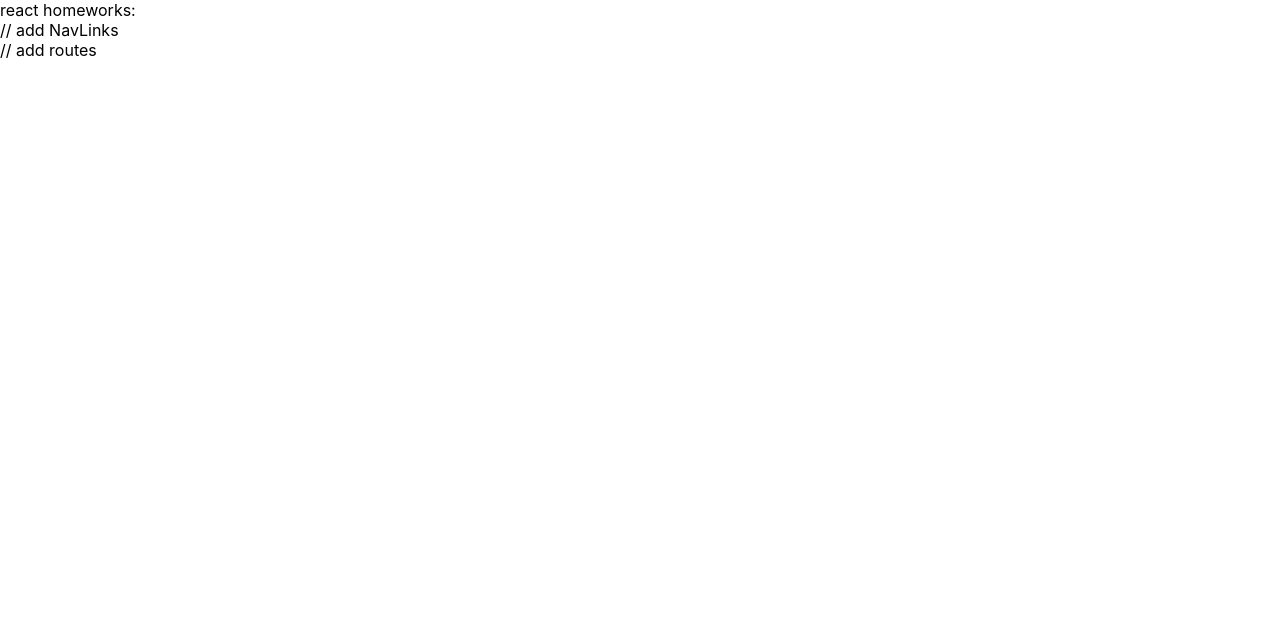
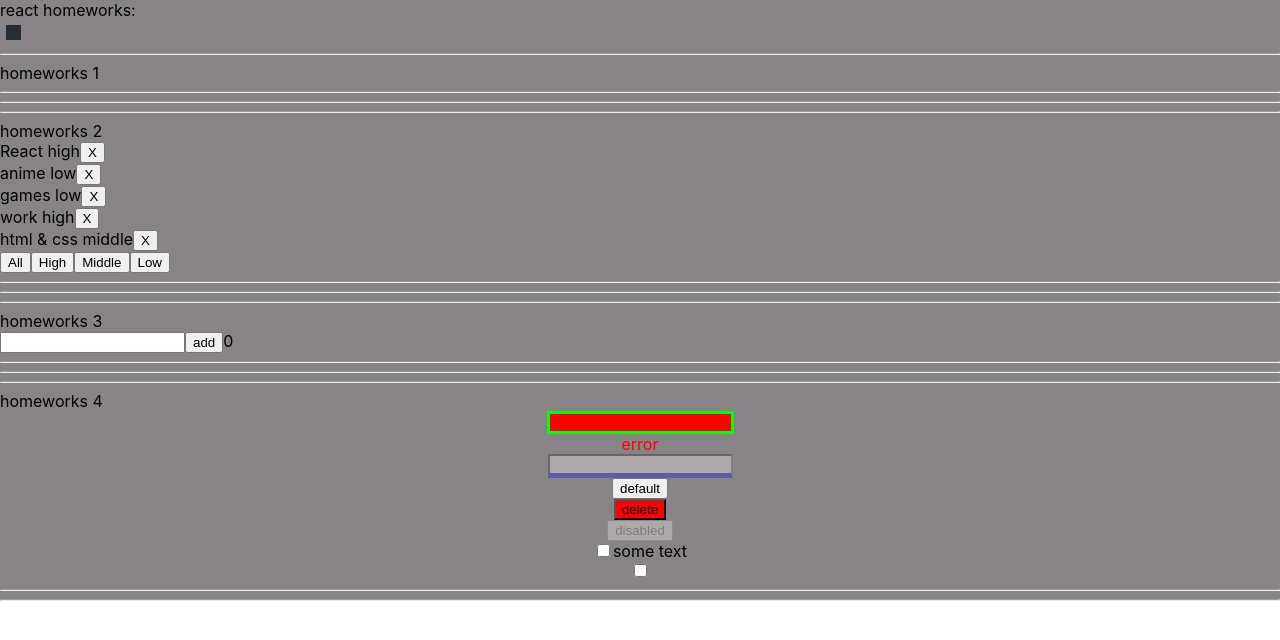
Before and after one commit to sli9/ignat, a React (Create React App) app: page /#/pre-junior in a window 1280 px wide. Shown: the top 640 px of the page. Built offline with nearby package versions, Linux system fonts and the light colour scheme.

Commit message:
5th homework

```diff
--- a/src/p1-main/m1-ui/u1-app/App.module.css
+++ b/src/p1-main/m1-ui/u1-app/App.module.css
@@ -1,3 +1,3 @@
 .App {
-
+    background-color: rgba(64,56,60,0.62);
 }
--- a/src/p2-homeworks/h5/Header.tsx
+++ b/src/p2-homeworks/h5/Header.tsx
@@ -1,11 +1,17 @@
 import React from 'react'
+import {NavLink} from 'react-router-dom'
+import {PATH} from "./Routes"
+import style from './pages/pages.module.css'
 
 function Header() {
     return (
-        <div>
-            // add NavLinks
+        <div className={style.menu}>
+            <NavLink to={PATH.PRE_JUNIOR} activeClassName={style.active}> Pre-junior</NavLink>
+            <NavLink to={PATH.JUNIOR} activeClassName={style.active}> Junior</NavLink>
+            <NavLink to={PATH.JUNIOR_PLUS} activeClassName={style.active}> Junior+</NavLink>
+            <div className={style.btn}/>
+        </div>
 
-        </div>
     )
 }
 
--- a/src/p2-homeworks/h5/Routes.tsx
+++ b/src/p2-homeworks/h5/Routes.tsx
@@ -1,7 +1,14 @@
 import React from 'react'
+import {Redirect, Route, Switch} from "react-router-dom";
+import PreJunior from "./pages/PreJunior";
+import Error404 from "./pages/Error404";
+import Junior from "./pages/Junior";
+import JuniorPlus from './pages/JuniorPlus';
 
 export const PATH = {
     PRE_JUNIOR: '/pre-junior',
+    JUNIOR: '/junior',
+    JUNIOR_PLUS: '/junior-plus'
     // add paths
 }
 
@@ -9,19 +16,21 @@ function Routes() {
     return (
         <div>
             {/*Switch выбирает первый подходящий роут*/}
-            {/*<Switch>*/}
+            <Switch>
 
             {/*в начале мы попадаем на страницу '/' и переходим сразу на страницу PRE_JUNIOR*/}
             {/*exact нужен чтоб указать полное совподение (что после '/' ничего не будет)*/}
-            {/*<Route path={'/'} exact render={() => <Redirect to={PATH.PRE_JUNIOR}/>}/>*/}
+            <Route path={'/'} exact render={() => <Redirect to={PATH.PRE_JUNIOR}/>}/>
 
-            {/*<Route path={PATH.PRE_JUNIOR} render={() => <PreJunior/>}/>*/}
-                // add routes
+            <Route path={PATH.PRE_JUNIOR} render={() => <PreJunior/>}/>
+            <Route path={PATH.JUNIOR} render={() => <Junior/>}/>
+            <Route path={PATH.JUNIOR_PLUS} render={() => <JuniorPlus/>}/>
+
 
             {/*у этого роута нет пути, он отрисуется если пользователь захочет попасть на несуществующую страницу*/}
-            {/*<Route render={() => <Error404/>}/>*/}
+            <Route render={() => <Error404/>}/>
 
-            {/*</Switch>*/}
+            </Switch>
         </div>
     )
 }
--- /dev/null
+++ b/src/p2-homeworks/h5/pages/Junior.tsx
@@ -0,0 +1,23 @@
+import React from 'react'
+import HW8 from "../../h8/HW8";
+import HW7 from "../../h7/HW7";
+import HW9 from "../../h9/HW9";
+import HW10 from "../../h10/HW10";
+import HW11 from "../../h11/HW11";
+
+function Junior() {
+    return (
+        <div>
+            <HW7/>
+            <HW8/>
+            <HW9/>
+            <HW10/>
+            <HW11/>
+        </div>
+    )
+}
+
+export default Junior
+
+// сделайте по аналогии пустые страницы джун и джун+
+// туда будут добавляться следующие дз
--- /dev/null
+++ b/src/p2-homeworks/h5/pages/JuniorPlus.tsx
@@ -0,0 +1,15 @@
+import React from 'react'
+import HW12 from '../../h12/HW12';
+
+function JuniorPlus() {
+    return (
+        <div>
+            <HW12/>
+        </div>
+    )
+}
+
+export default JuniorPlus
+
+// сделайте по аналогии пустые страницы джун и джун+
+// туда будут добавляться следующие дз
--- /dev/null
+++ b/src/p2-homeworks/h5/pages/pages.module.css
@@ -0,0 +1,21 @@
+.menu {
+    display: flex;
+    justify-content: space-around;
+    width: 280px;
+    transition-duration: 500ms;
+    transform: translate(-245px);
+}
+.menu:hover  {
+    transition-duration: 2000ms;
+    transform: translate(0);
+}
+
+.btn {
+    width: 15px;
+    height: 15px;
+    background-color: #282c34;
+    margin: 5px;
+}
+.active {
+    color: darkblue;
+}
```
Also changed, not shown: src/p2-homeworks/h5/HW5.tsx (+5 -4 lines).
